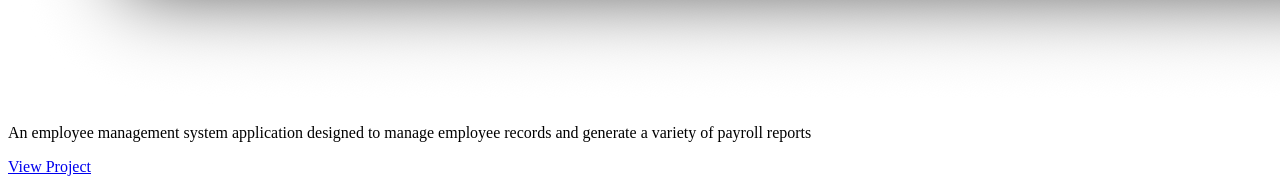
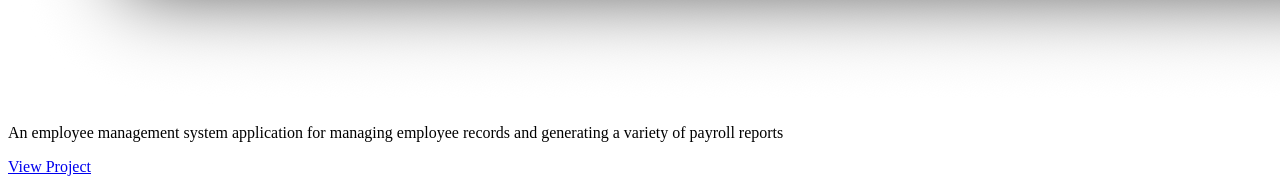
Before and after one commit to spiderberry/portfolio, a plain HTML site: page index.html in a window 1280 px wide. Shown: the part 2260-2452 px from the top of the page. Drawn offline with Linux system fonts and the light colour scheme.

Commit message:
chore: Revise employee managament system descripton on index.html and projects.html

```diff
--- a/index.html
+++ b/index.html
@@ -43,7 +43,7 @@
                     <div class="project-card">
                         <h3>Employee Management System</h3>
                         <img src="resources/images/employee-management-system.png" alt="Employee Management System GUI screenshot">
-                        <p>An employee management system application designed to manage employee records and generate a variety of payroll reports</p>
+                        <p>An employee management system application for managing employee records and generating a variety of payroll reports</p>
                         <p><a href="index.html">View Project</a></p>
                     </div>
 
```
Also changed, not shown: projects.html (+1 -1 lines).
